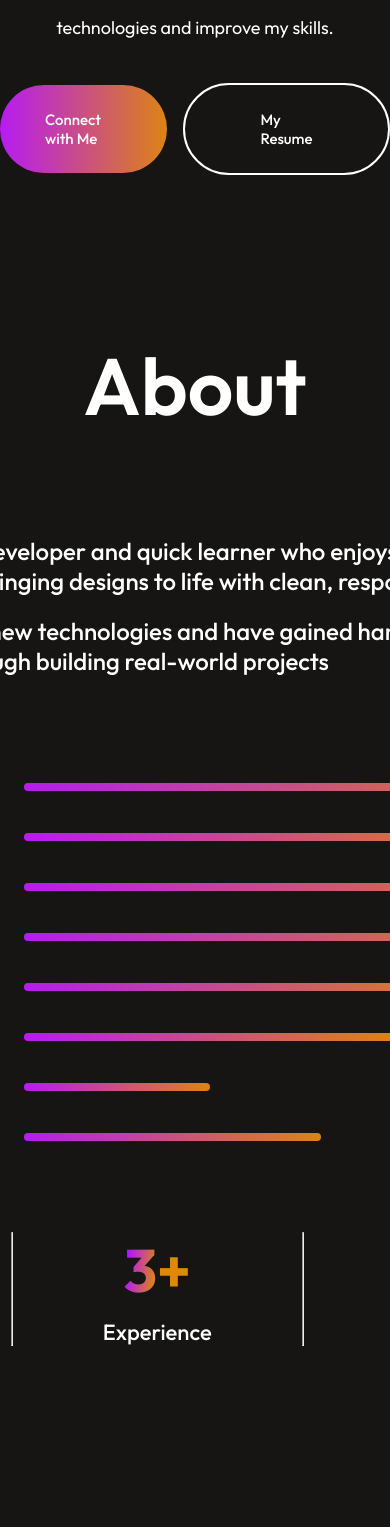
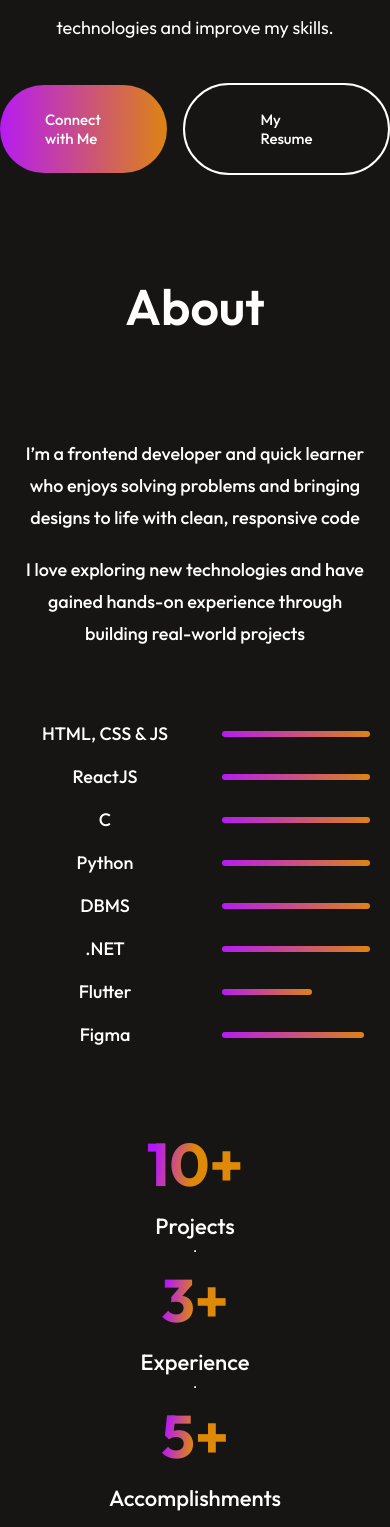
Before and after one commit to Liyo08/Portfolio-React, a React (Vite) app: page / in a window 390 px wide. Shown: the part 436-1963 px from the top of the page. Built offline with nearby package versions, Linux system fonts and the light colour scheme.

Commit message:
About section made responsive

```diff
--- a/src/Components/About/About.css
+++ b/src/Components/About/About.css
@@ -41,7 +41,7 @@
     gap: 20px;
     font-size: 24px;
     font-weight: 500;
-    margin-bottom:4em;
+    margin-bottom: 4em;
 }
 
 .about-skills {
@@ -110,7 +110,60 @@
     transition: 0.3s;
 }
 
-.about-achievement:hover{
+.about-achievement:hover {
     transform: scale(1.12);
     transition: 0.5s;
 }
+
+@media (max-width: 768px) {
+    .about {
+        margin: 20px;
+    }
+
+    .about-title h1 {
+        font-size: 50px;
+    }
+
+    .about-sections {
+        flex-direction: column;
+        align-items: center;
+
+    }
+
+    .about-right-section {
+        width: 100%;
+
+    }
+
+    .about-para {
+        line-height: 32px;
+        font-size: 18px;
+        text-align: center;
+    }
+    .about-skills p{
+        font-size: 18px;
+        text-align: center;
+    }
+    .about-skills hr{
+       padding-left:2px;
+        margin-left:2px;
+        height: 6px;
+        text-align: center;
+    }
+
+
+
+    .about-skills {
+        width: 100%;
+        text-align: center;
+
+    }
+
+    .about-achievements {
+        width: 100%;
+        text-align: center;
+        flex-direction: column;
+        align-items: center;
+        gap: 10px;
+    }
+}
```
